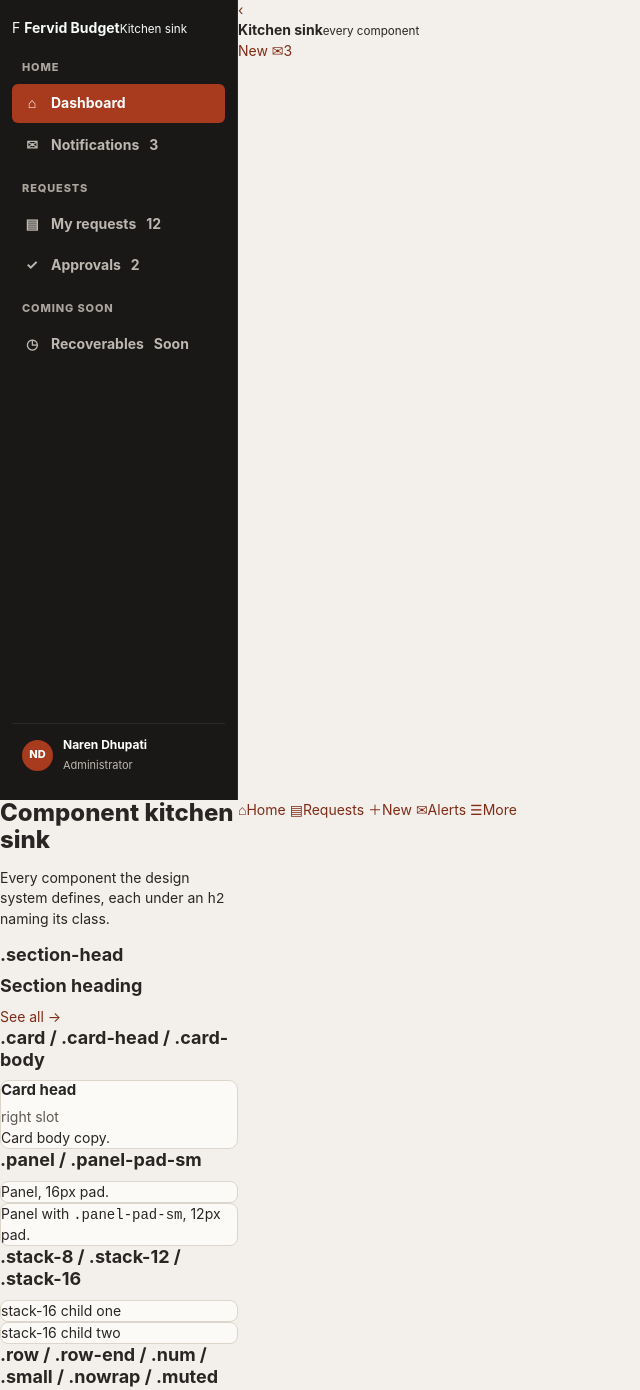
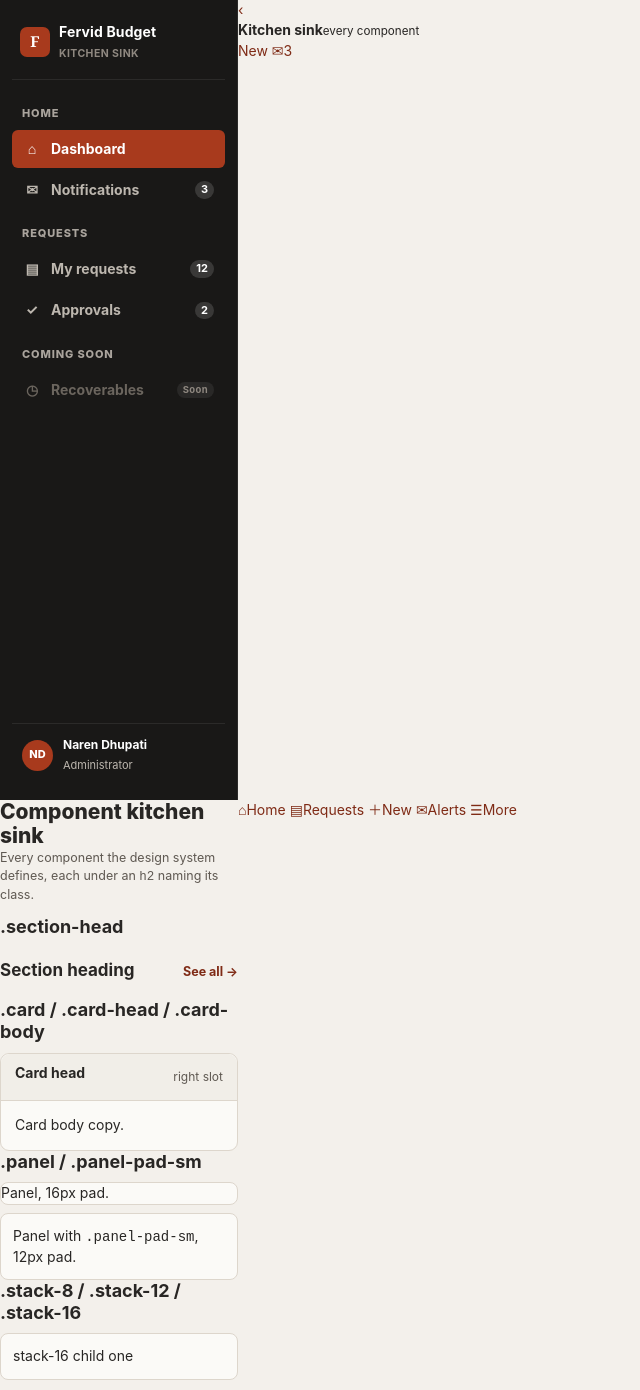
Before and after one commit to algotradingfervid/fervid-budget, a plain HTML site: page web/static/_kitchensink.html in a window 1280 px wide. Shown: the top 1390 px of the page, without its empty margins (0-640 px from the left). Drawn offline with Linux system fonts and the light colour scheme.

Commit message:
feat(css): add shell layout components
Ports .page-inner, .side-brand, .side-nav badge and soon states, .card-head,
.card-body, .panel-pad-sm, .section-head, .greet and the .stack-*/.row/.num/
.small/.nowrap utilities. .m-only reveals with `display: revert` inside the
860px block so a grid or flex element keeps its own display; `display: block`
would flatten it.

Co-Authored-By: Claude Opus 5 (1M context) <noreply@anthropic.com>

```diff
--- a/web/static/fervid-ds.css
+++ b/web/static/fervid-ds.css
@@ -2201,6 +2201,172 @@ pre {
 }
 
 /* ==========================================================================
+   New components — layout
+   ========================================================================== */
+
+.page-inner {
+  width: min(100%, 1180px);
+}
+
+.side-brand {
+  display: flex;
+  align-items: center;
+  gap: 9px;
+  padding: 4px 8px 16px;
+  margin-bottom: 4px;
+  border-bottom: 1px solid rgba(255, 255, 255, .08);
+}
+
+.side-brand .sq {
+  display: grid;
+  width: 30px;
+  height: 30px;
+  place-items: center;
+  color: #fff;
+  background: var(--brand);
+  border-radius: 7px;
+  font-family: var(--font-display);
+  font-size: 15px;
+  font-weight: 700;
+}
+
+.side-brand b {
+  display: block;
+  color: #fff;
+  font-size: 14px;
+  font-weight: 750;
+  letter-spacing: .01em;
+}
+
+.side-brand small {
+  color: #8f8880;
+  font-size: 10.5px;
+  font-weight: 650;
+  letter-spacing: .04em;
+  text-transform: uppercase;
+}
+
+.side-nav a .n {
+  min-width: 19px;
+  padding: 1px 6px;
+  margin-left: auto;
+  color: #fff;
+  background: rgba(255, 255, 255, .14);
+  border-radius: var(--r-pill);
+  font-size: 11px;
+  font-weight: 750;
+  text-align: center;
+}
+
+.side-nav a.active .n {
+  background: rgba(0, 0, 0, .28);
+}
+
+.side-nav a.soon {
+  color: #6b655e;
+  cursor: not-allowed;
+}
+
+.side-nav a.soon:hover {
+  color: #6b655e;
+  background: transparent;
+}
+
+.side-nav a.soon .n {
+  color: #8f8880;
+  background: rgba(255, 255, 255, .07);
+  font-size: 9.5px;
+  font-weight: 700;
+  letter-spacing: .04em;
+}
+
+.card-head {
+  display: flex;
+  align-items: center;
+  justify-content: space-between;
+  gap: 10px;
+  padding: 11px 14px;
+  background: var(--surface-2);
+  border-bottom: 1px solid var(--line);
+  border-radius: var(--r) var(--r) 0 0;
+}
+
+.card-head h2,
+.card-head h3 {
+  font-family: var(--font-ui);
+  font-size: 14px;
+  font-weight: 750;
+}
+
+.card-body {
+  padding: 14px;
+}
+
+.panel-pad-sm {
+  padding: 12px;
+}
+
+.section-head {
+  display: flex;
+  flex-wrap: wrap;
+  align-items: baseline;
+  justify-content: space-between;
+  gap: 10px;
+  margin: 22px 0 9px;
+}
+
+.section-head:first-child {
+  margin-top: 0;
+}
+
+.section-head h2 {
+  font-size: 17px;
+}
+
+.section-head .more-link {
+  font-size: 12.5px;
+  font-weight: 700;
+}
+
+.greet {
+  margin-bottom: 12px;
+}
+
+.greet h1 {
+  font-size: 21px;
+}
+
+.greet p {
+  margin: 2px 0 0;
+  color: var(--muted);
+  font-size: 12.5px;
+}
+
+.muted { color: var(--muted); }
+.small { font-size: 12px; }
+.num { font-family: var(--font-mono); font-variant-numeric: tabular-nums; }
+.nowrap { white-space: nowrap; }
+
+.stack-8 > * + * { margin-top: 8px; }
+.stack-12 > * + * { margin-top: 12px; }
+.stack-16 > * + * { margin-top: 16px; }
+
+.row {
+  display: flex;
+  flex-wrap: wrap;
+  align-items: center;
+  gap: 8px;
+}
+
+.row-end {
+  margin-left: auto;
+}
+
+/* Device-only blocks. `revert` — not `block` — so an element that is its own
+   grid or flex keeps that display when it becomes visible. */
+.m-only { display: none; }
+
+/* ==========================================================================
    Responsive — two breakpoints, 860 and 560. Nothing else.
    860 is the desktop/mobile line: the shell collapses here exactly once.
    ========================================================================== */
@@ -2209,6 +2375,9 @@ pre {
   body {
     font-size: 13px;
   }
+
+  .m-only { display: revert; }
+  .d-only { display: none; }
 
   .appshell,
   .app-shell,
```
